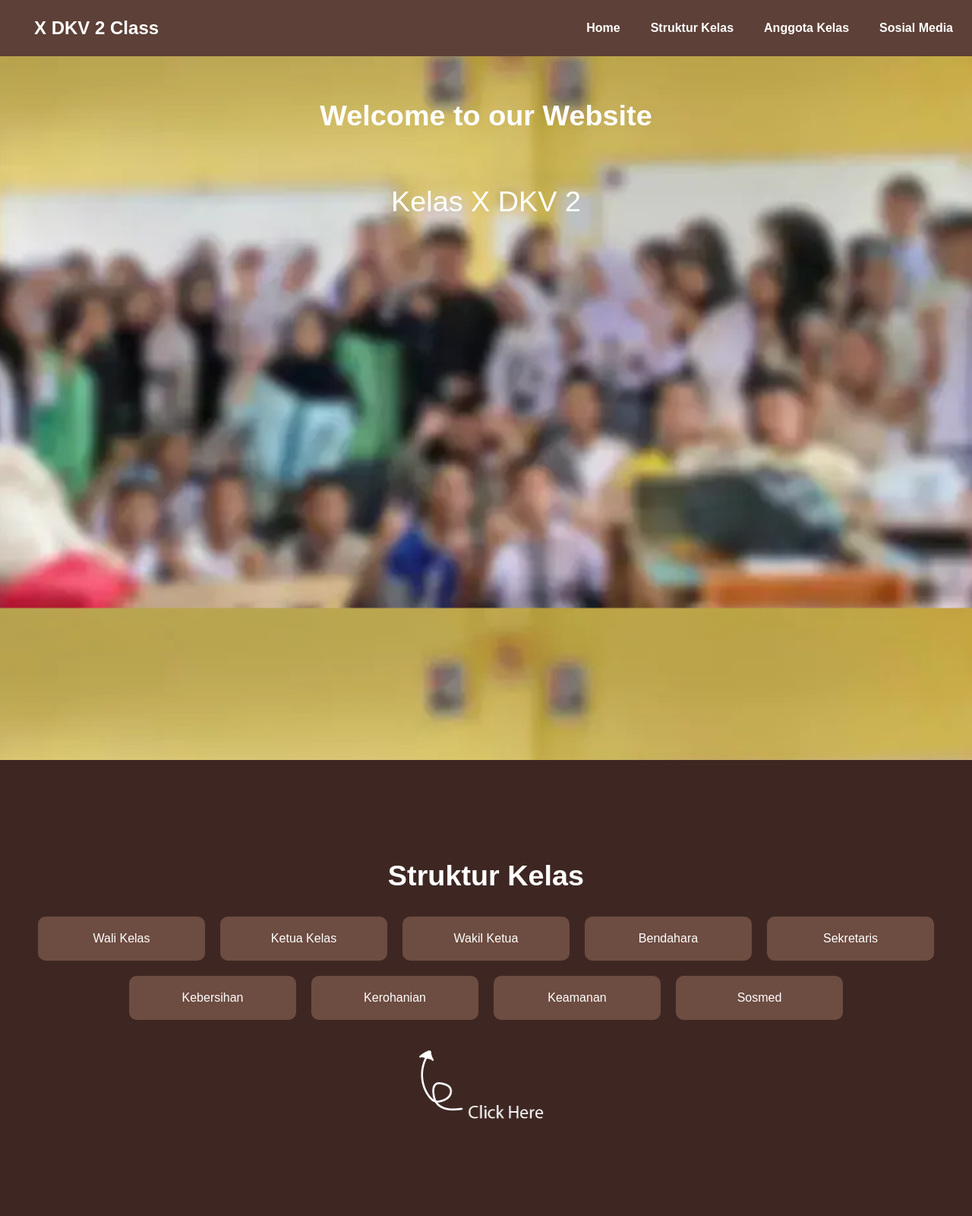
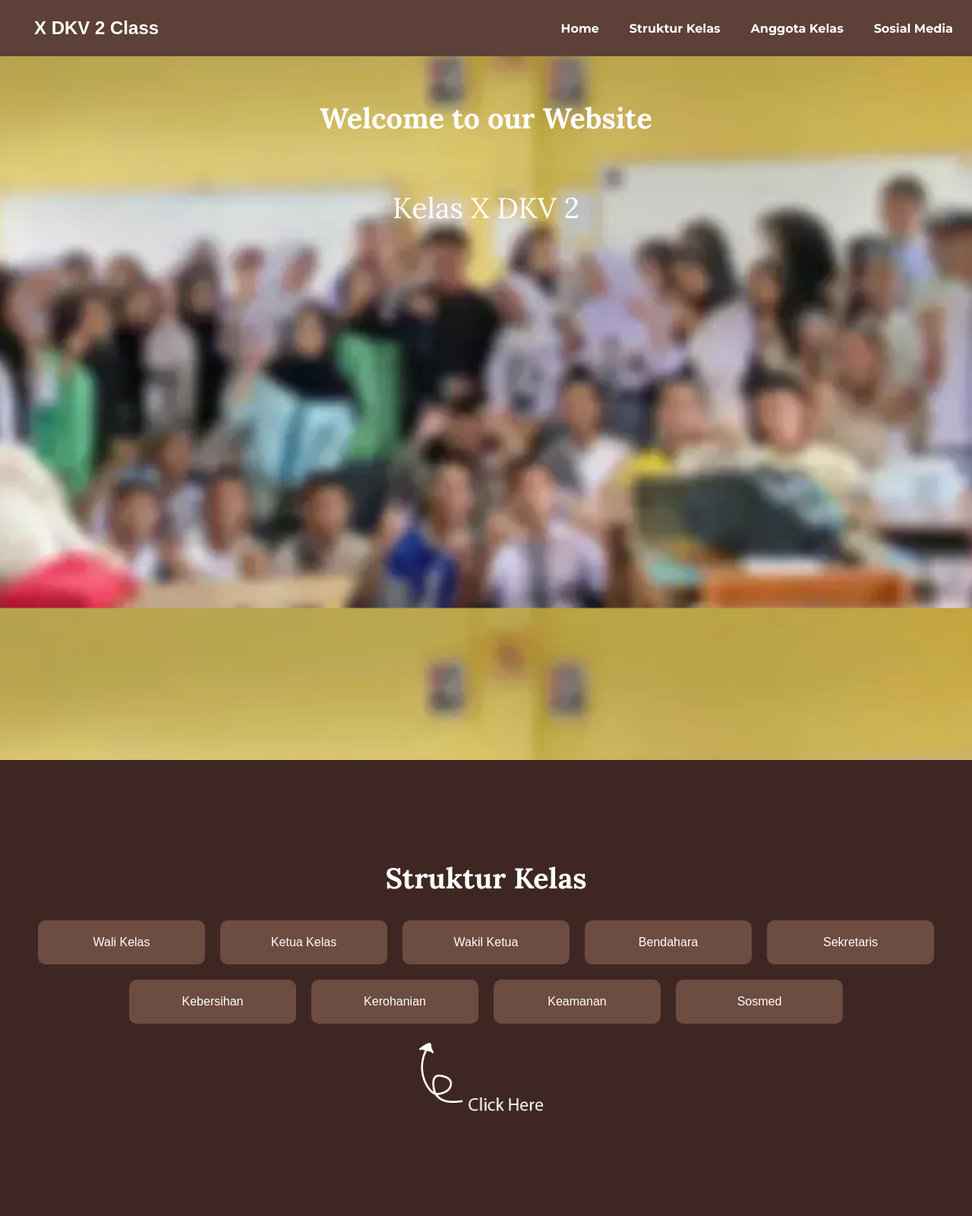
Before and after one commit to iamnotrai/Web-Kelasxdekape2, a plain HTML site: page index.html in a window 1280 px wide. Shown: the top 1600 px of the page at 76% size. Drawn offline with Linux system fonts and the light colour scheme.

Commit message:
Add files via upload

```diff
--- a/index.html
+++ b/index.html
@@ -4,6 +4,8 @@
   <meta name="viewport" content="width=device-width, initial-scale=1.0">
   <title>X DKV 2</title>
   <link rel="stylesheet" href="style.css">
+  <link href="https://fonts.googleapis.com/css2?family=Lora:wght@400;700&display=swap" rel="stylesheet">
+  <link href="https://fonts.googleapis.com/css?family=Montserrat:400,700&display=swap" rel="stylesheet">
 </head>
 <body>
 
@@ -162,7 +164,7 @@
         Queen
       </div>
       <div class="card">
-        <a  href="https://github.com/iamnotrai/" target="_blank" class="ray">
+        <a  href="https://github.com/iamnotrai/Web-Kelasxdekape2" target="_blank" class="ray">
          Rayi
         </a>
       </div>
--- a/style.css
+++ b/style.css
@@ -28,7 +28,7 @@ body {
   padding-right: 30px;
 }
 .li-navbar{
-  font-family: sans-serif;
+  font-family: 'Montserrat', sans-serif;
   color: white;
   padding: 5px;
   margin: 5px;
@@ -76,6 +76,7 @@ section {
   opacity: 1;
   transform: translateY(0);
   font-size: 1cm;
+  font-family: 'Lora', serif;
 }
 .click-container{
   display: flex;
@@ -86,7 +87,7 @@ section {
   display: flex;
   justify-content: center;
   align-items: center;
-  margin: 20px;
+  margin: 5px;
   padding: 20px;
 }
 .card-container {
```
